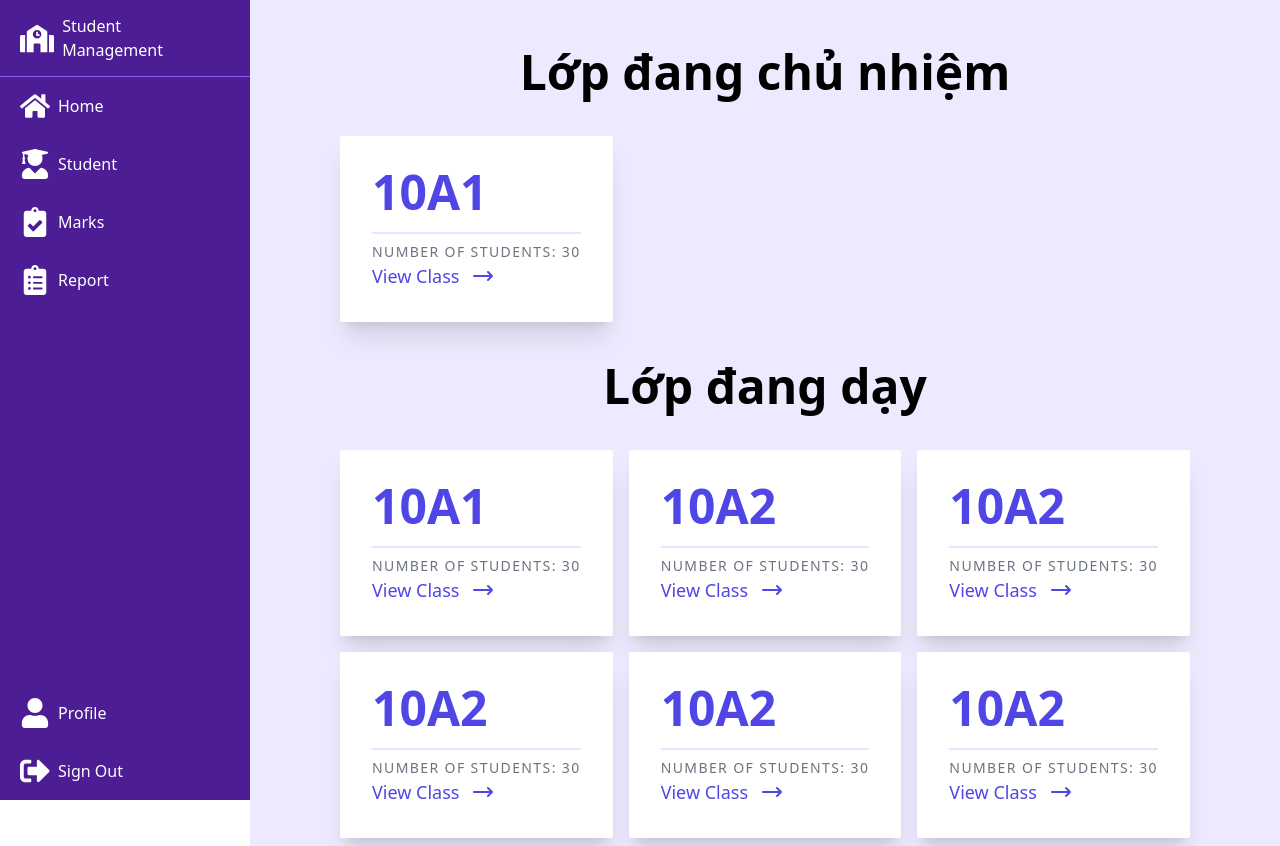
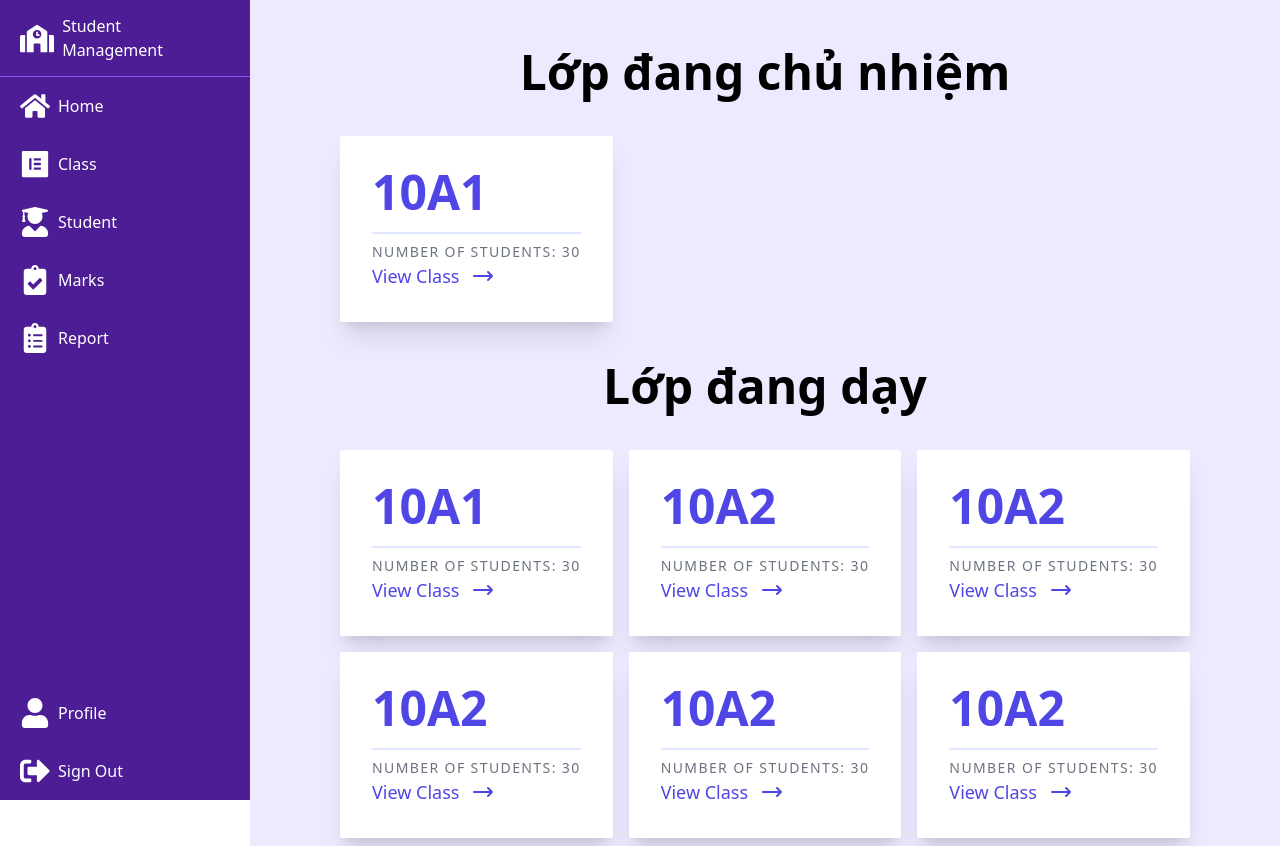
Before and after one commit to convitnhodev/student-management-fe, a React (Vite) app: page /dashboard in a window 1280 px wide. Built offline with nearby package versions, Linux system fonts and the light colour scheme.

Commit message:
add class icon

```diff
--- a/src/components/Sidebar.jsx
+++ b/src/components/Sidebar.jsx
@@ -4,6 +4,7 @@ import { Link } from "react-router-dom";
 import {
 	FaSchool,
 	FaHome,
+	FaElementor,
 	FaUserGraduate,
 	FaClipboardCheck,
 	FaClipboardList,
@@ -44,6 +45,9 @@ export default function Sidebar() {
 			<Link to={``}>
 				<SidebarIcon icon={<FaHome size="30" />} text="Home" />
 			</Link>
+			<Link to={`class/1`}>
+				<SidebarIcon icon={<FaElementor size="30" />} text="Class" />
+			</Link>
 			<Link to={`student`}>
 				<SidebarIcon icon={<FaUserGraduate size="30" />} text="Student" />
 			</Link>
```
Lines whose indentation alone changed are shown as unchanged.
